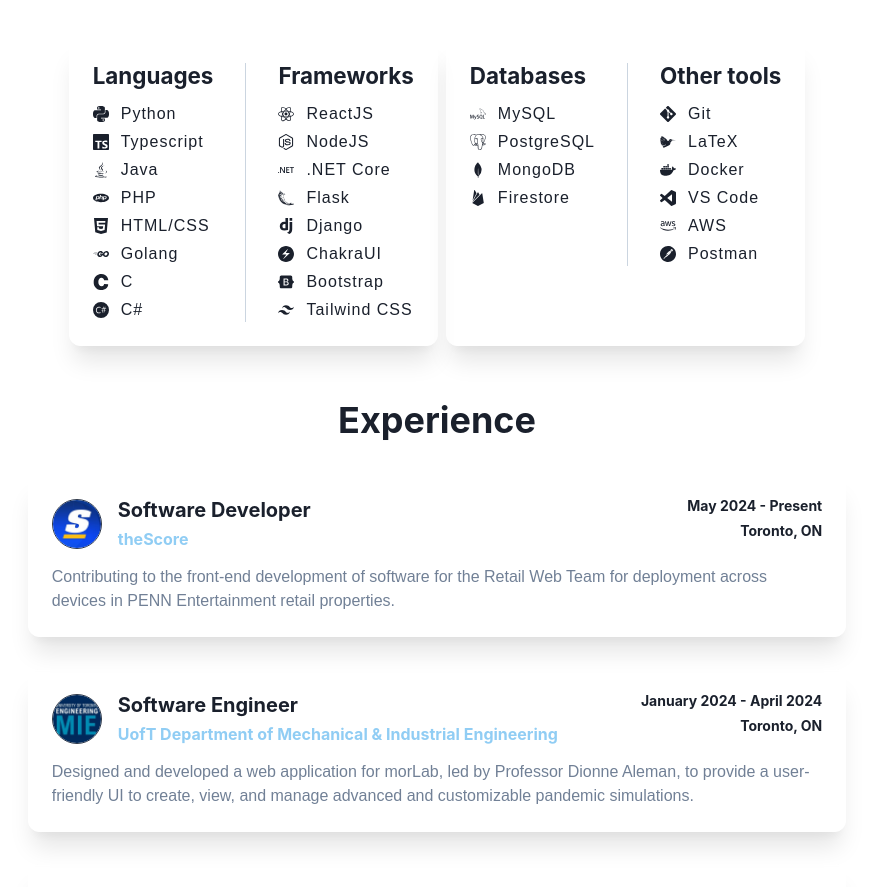
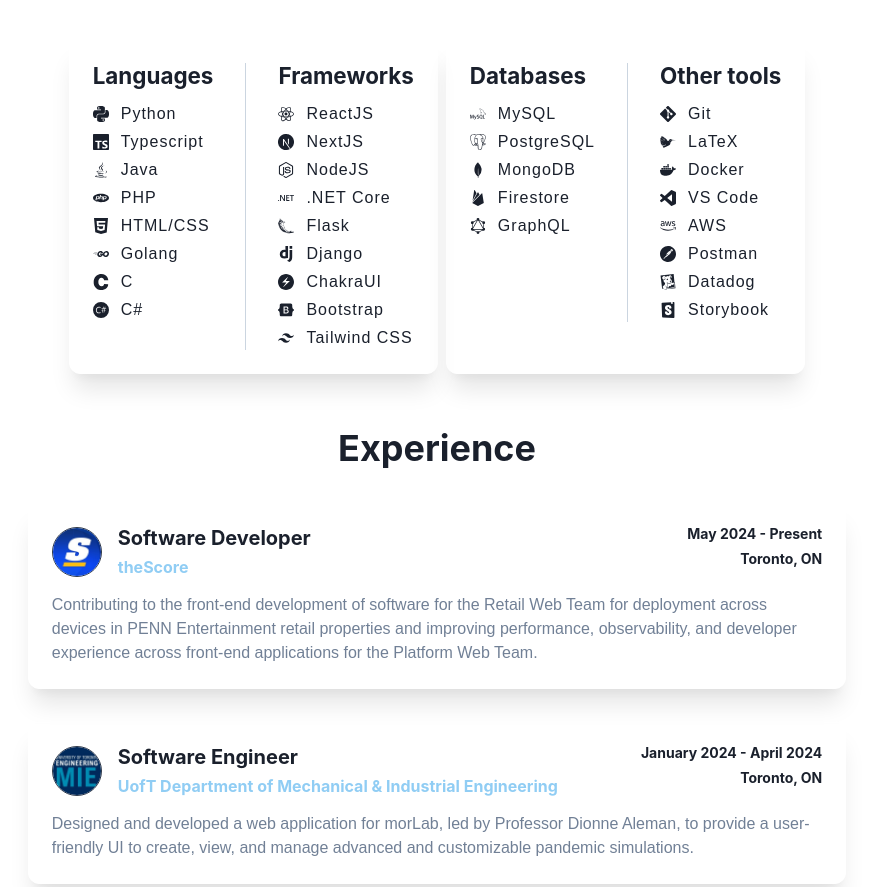
Before and after one commit to jasonfyw/jasonfyw.github.io, a React (Create React App) app: page / in a window 1280 px wide. Shown: the part 923-1810 px from the top of the page, without its empty margins (203-1076 px from the left). Built offline with nearby package versions, Linux system fonts and the light colour scheme; a web font is replaced by a local one.

Commit message:
update: skills and experiences

```diff
--- a/src/components/Skills/Skills.tsx
+++ b/src/components/Skills/Skills.tsx
@@ -34,6 +34,10 @@
     SiChakraui,
     SiDjango,
     SiPostman,
+    SiDatadog,
+    SiStorybook,
+    SiGraphql,
+    SiNextdotjs,
 } from 'react-icons/si'
 import { Element } from 'react-scroll'
 import Fade from 'react-reveal/Fade'
@@ -79,6 +83,7 @@
                                 </SkillSection>
                                 <SkillSection title={'Frameworks'}>
                                     <SkillItem icon={SiReact} name='ReactJS' />
+                                    <SkillItem icon={SiNextdotjs} name='NextJS' />
                                     <SkillItem
                                         icon={SiNodedotjs}
                                         name='NodeJS'
@@ -132,6 +137,10 @@
                                         icon={SiFirebase}
                                         name='Firestore'
                                     />
+                                    <SkillItem
+                                        icon={SiGraphql}
+                                        name='GraphQL'
+                                    />
                                 </SkillSection>
                                 <SkillSection title={'Other tools'}>
                                     <SkillItem icon={SiGit} name='Git' />
@@ -146,6 +155,14 @@
                                         icon={SiPostman}
                                         name='Postman'
                                     />
+                                    <SkillItem
+                                        icon={SiDatadog}
+                                        name='Datadog'
+                                    />
+                                    <SkillItem
+                                        icon={SiStorybook}
+                                        name='Storybook'
+                                    />
                                 </SkillSection>
                             </Stack>
                         </Card>
--- a/src/data/experienceData.tsx
+++ b/src/data/experienceData.tsx
@@ -12,7 +12,7 @@
         location: 'Toronto, ON',
         dates: 'May 2024 - Present',
         description:
-            'Contributing to the front-end development of software for the Retail Web Team for deployment across devices in PENN Entertainment retail properties.',
+            'Contributing to the front-end development of software for the Retail Web Team for deployment across devices in PENN Entertainment retail properties and improving performance, observability, and developer experience across front-end applications for the Platform Web Team.',
         logoSrc: theScoreLogo
     },
     {
```
